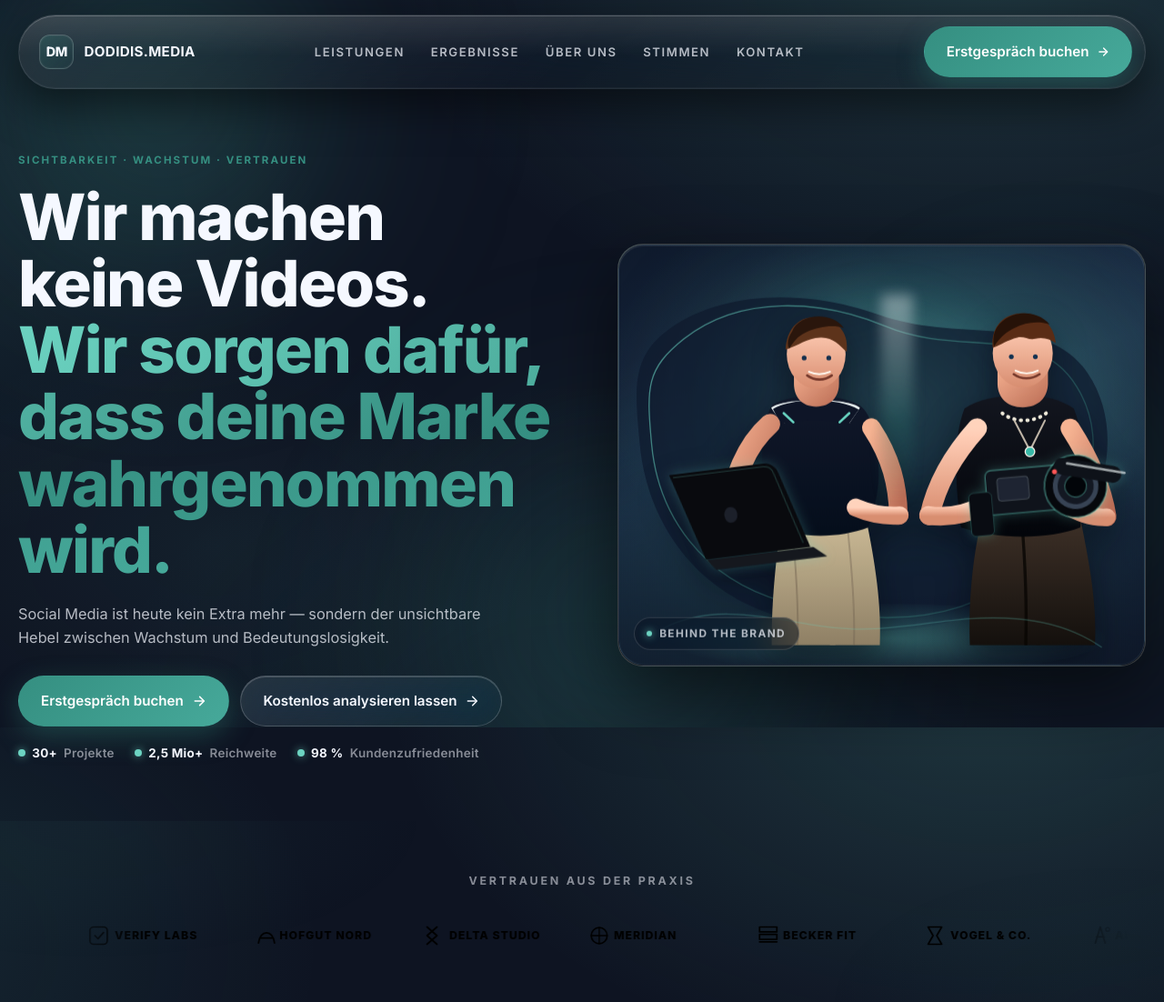
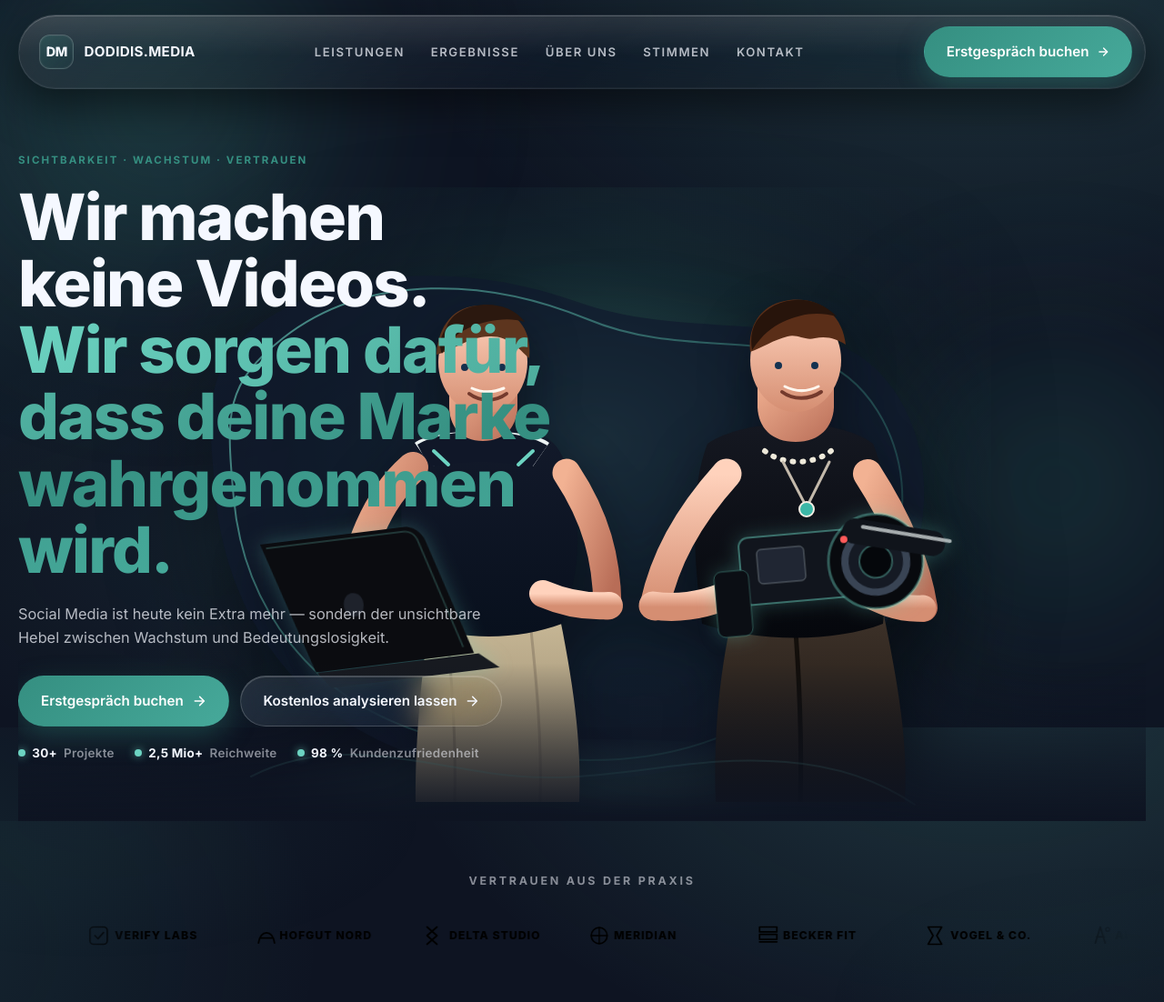
Before and after one commit to maxi0901/Dodidis-Media-Event, a PHP site: page / in a window 1280 px wide. Shown: the top 1102 px of the page at 91% size. Run offline with PHP 8.4, Linux system fonts and the light colour scheme.

Commit message:
Refactor hero founder image as cutout

```diff
--- a/assets/style.css
+++ b/assets/style.css
@@ -415,7 +415,28 @@ p { margin: 0; }
 main { padding-top: 2rem; }
 
 .hero {
+    position: relative;
+    overflow: hidden;
+    min-height: clamp(560px, 70vw, 720px);
     padding: 3rem 0 4rem;
+}
+
+.hero::after {
+    content: "";
+    position: absolute;
+    left: 0;
+    right: 0;
+    bottom: 0;
+    height: 22%;
+    z-index: 3;
+    pointer-events: none;
+    background: linear-gradient(to top, var(--bg-primary), transparent);
+}
+
+.hero-grid,
+.hero-content {
+    position: relative;
+    z-index: 5;
 }
 
 .hero-grid {
@@ -423,6 +444,19 @@ main { padding-top: 2rem; }
     grid-template-columns: 1.05fr 1fr;
     gap: 3rem;
     align-items: center;
+}
+
+.hero-team-cutout {
+    position: absolute;
+    left: 50%;
+    bottom: -3%;
+    width: clamp(360px, 90vw, 900px);
+    max-width: none;
+    height: auto;
+    transform: translateX(-50%);
+    z-index: 2;
+    pointer-events: none;
+    filter: drop-shadow(0 24px 60px rgba(0,0,0,.45));
 }
 
 .hero-headline { margin-top: 0.6rem; }
@@ -459,102 +493,6 @@ main { padding-top: 2rem; }
     font-size: 1.05rem;
     max-width: 60ch;
     margin-top: 1.2rem;
-}
-
-/* Hero Right (Index) */
-.hero-visual {
-    position: relative;
-    aspect-ratio: 5 / 4;
-    border-radius: var(--radius-lg);
-    overflow: hidden;
-    border: 1px solid var(--glass-border-strong);
-    background:
-        radial-gradient(circle at 30% 25%, rgba(53,143,129,0.22), transparent 55%),
-        radial-gradient(circle at 80% 35%, rgba(70, 169, 154, 0.14), transparent 55%),
-        linear-gradient(135deg, #1a2128 0%, #0e1318 60%, #0a0f14 100%);
-    box-shadow:
-        inset 0 1px 0 rgba(255,255,255,0.18),
-        inset 0 -1px 0 rgba(255,255,255,0.04),
-        0 30px 80px rgba(0,0,0,0.55);
-}
-
-.hero-visual::before {
-    content: "";
-    position: absolute;
-    top: 8%;
-    left: 38%;
-    width: 6%;
-    height: 55%;
-    background: linear-gradient(180deg, rgba(255,255,255,0.85), rgba(70,169,154,0.5) 60%, transparent);
-    filter: blur(6px);
-    opacity: 0.55;
-    border-radius: 4px;
-}
-.hero-visual::after {
-    content: "";
-    position: absolute;
-    top: 12%;
-    left: 50%;
-    width: 6%;
-    height: 50%;
-    background: linear-gradient(180deg, rgba(255,255,255,0.7), rgba(53,143,129,0.4) 60%, transparent);
-    filter: blur(7px);
-    opacity: 0.55;
-    border-radius: 4px;
-}
-
-.hero-visual .scene {
-    position: absolute;
-    inset: 0;
-    background:
-        radial-gradient(circle at 75% 70%, rgba(255,255,255,0.06), transparent 35%),
-        repeating-linear-gradient(90deg, rgba(255,255,255,0.02) 0 1px, transparent 1px 14px);
-    pointer-events: none;
-}
-
-.hero-visual .desk {
-    position: absolute;
-    left: 8%;
-    right: 8%;
-    bottom: 16%;
-    height: 22%;
-    background: linear-gradient(180deg, rgba(255,255,255,0.04), rgba(255,255,255,0.01));
-    border-top: 1px solid rgba(255,255,255,0.07);
-    border-radius: 8px;
-}
-
-.hero-visual .silhouette {
-    position: absolute;
-    right: 14%;
-    bottom: 22%;
-    width: 70px;
-    height: 130px;
-    background: linear-gradient(180deg, #1d262e 0%, #0d1217 100%);
-    border-radius: 30px 30px 6px 6px;
-    box-shadow: -3px 0 14px rgba(0,0,0,0.4);
-}
-.hero-visual .silhouette::before {
-    content: "";
-    position: absolute;
-    top: -28px;
-    left: 50%;
-    transform: translateX(-50%);
-    width: 40px;
-    height: 40px;
-    background: #1a232b;
-    border-radius: 50%;
-}
-
-.hero-visual .monitor {
-    position: absolute;
-    right: 28%;
-    bottom: 30%;
-    width: 90px;
-    height: 60px;
-    background: linear-gradient(135deg, rgba(53,143,129,0.65), rgba(70,169,154,0.25));
-    border-radius: 4px;
-    box-shadow: 0 0 26px rgba(53,143,129,0.45);
-    border: 1px solid rgba(255,255,255,0.1);
 }
 
 /* ===== Section heads ===== */
@@ -2702,107 +2640,6 @@ main { padding-top: 2rem; }
     font-weight: 700;
 }
 
-/* Founder cinematic SVG composition */
-.hero-founders {
-    position: relative;
-    aspect-ratio: 5 / 4;
-    width: 100%;
-    border-radius: 28px;
-    overflow: hidden;
-    margin: 0;
-    background:
-        radial-gradient(80% 60% at 70% 30%, rgba(108,211,193,0.22), transparent 70%),
-        radial-gradient(70% 80% at 20% 80%, rgba(53,143,129,0.20), transparent 70%),
-        linear-gradient(160deg, #0F1A2C 0%, #1A2B45 45%, #0E1A2E 100%);
-    border: 1px solid rgba(255,255,255,0.08);
-    box-shadow: var(--shadow-lift), inset 0 1px 0 rgba(255,255,255,0.10);
-    animation: heroFloat 7s ease-in-out infinite;
-}
-
-.hero-founders::before {
-    content: "";
-    position: absolute;
-    inset: 0;
-    background:
-        radial-gradient(circle at 30% 35%, rgba(108,211,193,0.12), transparent 38%),
-        radial-gradient(circle at 75% 70%, rgba(53,143,129,0.18), transparent 42%);
-    pointer-events: none;
-    mix-blend-mode: screen;
-}
-
-.hero-founders::after {
-    content: "";
-    position: absolute;
-    inset: 0;
-    background: linear-gradient(180deg, rgba(14,20,34,0) 50%, rgba(14,20,34,0.55) 100%);
-    pointer-events: none;
-}
-
-.hero-founders-art {
-    position: absolute;
-    inset: 0;
-    width: 100%;
-    height: 100%;
-    object-fit: cover;
-    object-position: center bottom;
-    z-index: 1;
-    transform: scale(1.03);
-    filter: saturate(1.03) contrast(1.02);
-}
-
-.hero-founders-glow {
-    position: absolute;
-    width: 60%;
-    height: 60%;
-    top: 12%;
-    left: 20%;
-    background: radial-gradient(circle, rgba(108,211,193,0.35), transparent 65%);
-    filter: blur(30px);
-    border-radius: 50%;
-    z-index: 0;
-    animation: glowPulse 5s ease-in-out infinite;
-}
-
-.hero-founders-tag {
-    position: absolute;
-    bottom: 1rem;
-    left: 1rem;
-    z-index: 2;
-    padding: 0.5rem 0.85rem;
-    border-radius: 999px;
-    background: rgba(14, 20, 34, 0.55);
-    backdrop-filter: blur(18px) saturate(160%);
-    -webkit-backdrop-filter: blur(18px) saturate(160%);
-    border: 1px solid rgba(255,255,255,0.14);
-    color: var(--text-secondary);
-    font-size: 0.74rem;
-    font-weight: 700;
-    letter-spacing: 0.12em;
-    text-transform: uppercase;
-    display: inline-flex;
-    align-items: center;
-    gap: 0.5rem;
-}
-
-.hero-founders-tag::before {
-    content: "";
-    width: 6px;
-    height: 6px;
-    border-radius: 50%;
-    background: var(--accent-bright);
-    box-shadow: 0 0 8px var(--accent-bright);
-}
-
-@keyframes heroFloat {
-    0%, 100% { transform: translateY(0); }
-    50%      { transform: translateY(-10px); }
-}
-
-@keyframes glowPulse {
-    0%, 100% { opacity: 0.7; transform: scale(1); }
-    50%      { opacity: 1;   transform: scale(1.08); }
-}
-
 /* =================== LOGO MARQUEE =================== */
 
 .logos-band {
@@ -3154,7 +2991,6 @@ main { padding-top: 2rem; }
 
 @media (max-width: 860px) {
     .hero-trust-row { font-size: 0.78rem; gap: 0.4rem 1rem; }
-    .hero-founders { aspect-ratio: 4 / 3; }
     .painpoint-grid { grid-template-columns: 1fr; gap: 1rem; }
     .painpoint-card { padding: 1.6rem; }
     .painpoint-card.is-left,
@@ -3175,8 +3011,6 @@ main { padding-top: 2rem; }
 }
 
 @media (prefers-reduced-motion: reduce) {
-    .hero-founders,
-    .hero-founders-glow,
     .painpoint-chip,
     .logos-track {
         animation: none !important;
--- a/index.php
+++ b/index.php
@@ -20,7 +20,7 @@
 
     <!-- ===== HERO ===== -->
     <section class="hero container" id="hero">
-        <div class="hero-grid">
+        <div class="hero-grid hero-content">
             <div class="hero-text" data-reveal-stagger>
                 <span class="eyebrow">Sichtbarkeit · Wachstum · Vertrauen</span>
                 <h1 class="hero-headline-xl">
@@ -51,20 +51,8 @@
                     <span class="hero-trust-item"><strong>98 %</strong> Kundenzufriedenheit</span>
                 </div>
             </div>
-
-            <div class="hero-visual" data-reveal>
-                <!--
-                    HERO FOUNDER VISUAL
-                    Slot für späteres echtes Foto:
-                    <img src="assets/hero-founders.jpg" alt="Zwei Gründer Rücken an Rücken" class="hero-photo" style="position:absolute;inset:0;width:100%;height:100%;object-fit:cover;border-radius:28px;z-index:2;">
-                -->
-                <figure class="hero-founders" aria-label="Dodidis.Media Gründer mit Laptop und Kamera">
-                    <div class="hero-founders-glow" aria-hidden="true"></div>
-                    <img class="hero-founders-art" src="assets/hero-founders.svg" alt="Dodidis.Media Gründer mit Laptop und Kamera" width="900" height="720" loading="eager" decoding="async">
-                    <figcaption class="hero-founders-tag">Behind the Brand</figcaption>
-                </figure>
-            </div>
         </div>
+        <img class="hero-team-cutout" src="assets/hero-founders.svg" alt="" width="900" height="720" loading="eager" decoding="async" aria-hidden="true">
     </section>
 
     <!-- ===== LOGOS / VERTRAUEN ===== -->
```
